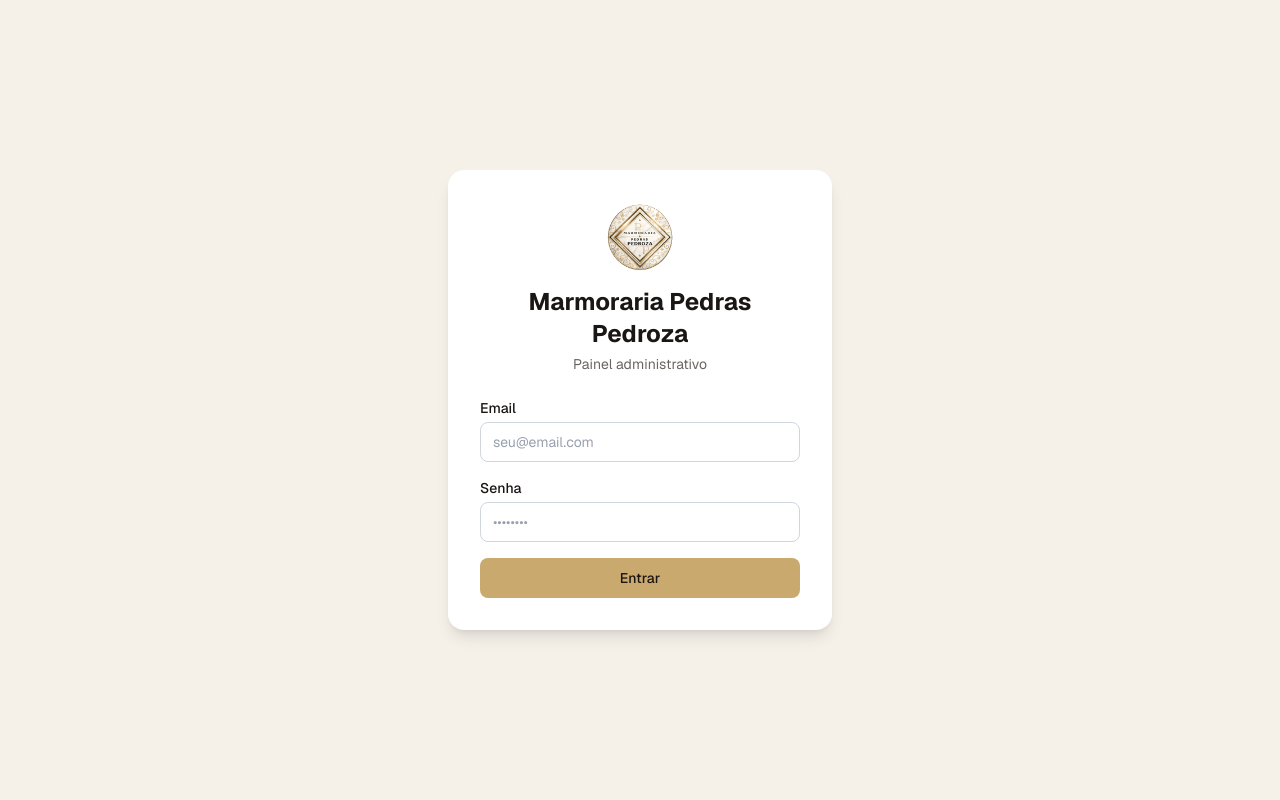
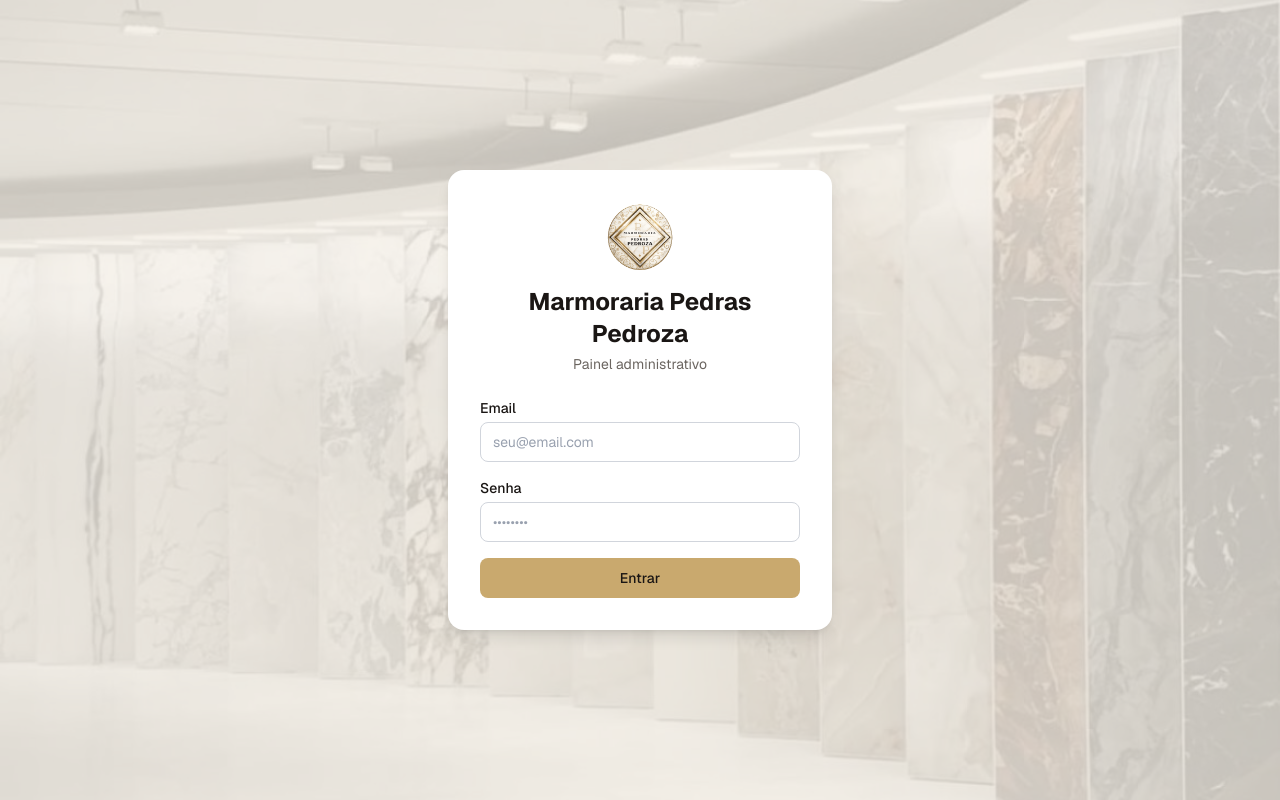
Before and after one commit to InventorySystemyMultiTenancy/frontend-marmoraria, a Next.js app: page /admin/login in a window 1280 px wide. Built offline with nearby package versions, Linux system fonts and the light colour scheme; no server answers.

Commit message:
Aplica imagem de fundo na tela de login com overlay bege translucido

```diff
--- a/app/admin/login/page.tsx
+++ b/app/admin/login/page.tsx
@@ -45,7 +45,16 @@
   }
 
   return (
-    <div className="min-h-screen flex items-center justify-center bg-marble-cream px-4">
+    <div className="relative min-h-screen flex items-center justify-center px-4">
+      <Image
+        src="/loginpagebackground.png"
+        alt=""
+        fill
+        priority
+        className="object-cover -z-20"
+      />
+      <div className="absolute inset-0 bg-marble-cream/80 -z-10" />
+
       <div className="w-full max-w-sm bg-white rounded-2xl shadow-lg p-8">
         <div className="text-center mb-6">
           <Image src="/logo.png" alt="Logo" width={72} height={72} className="mx-auto mb-3 rounded-full" />
```
